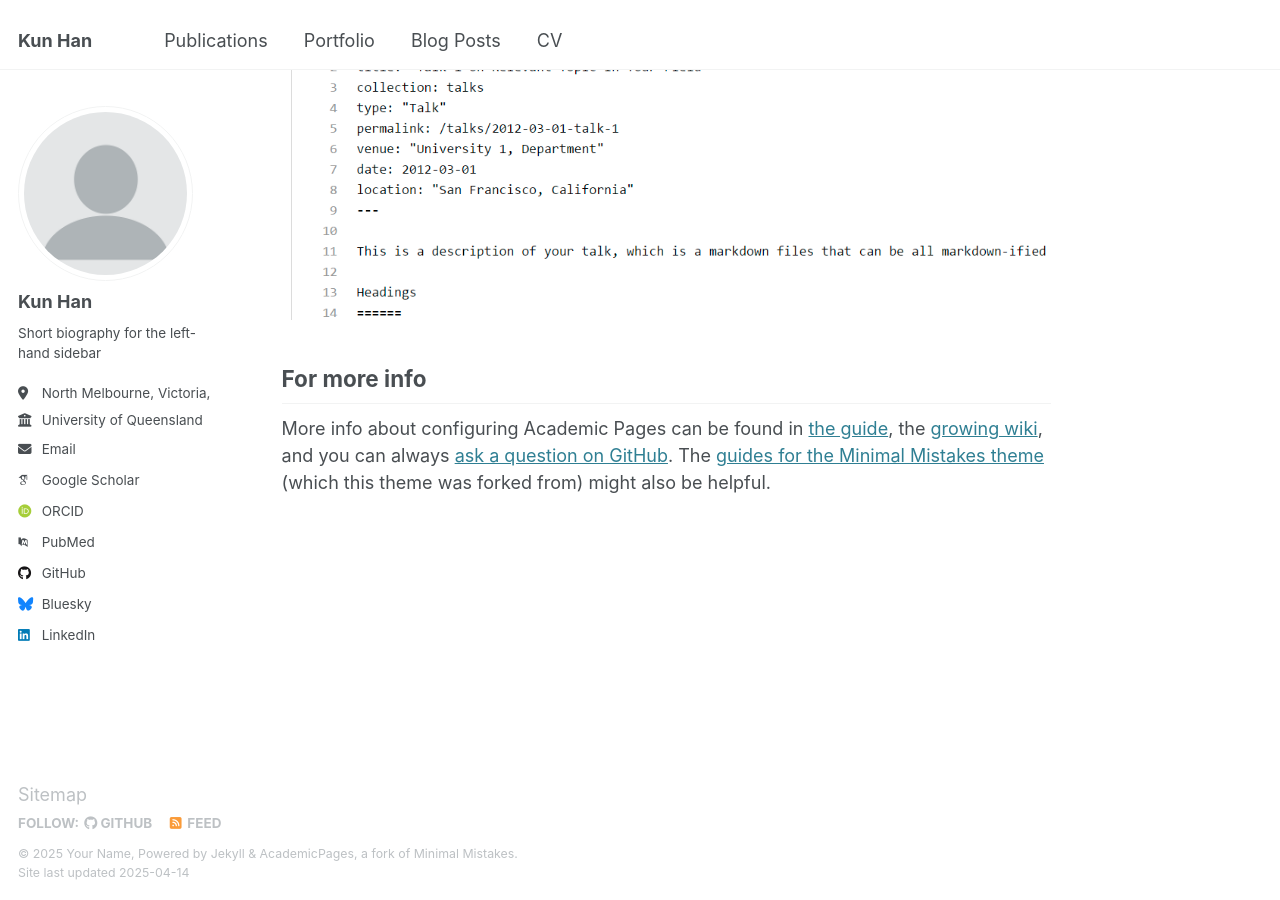
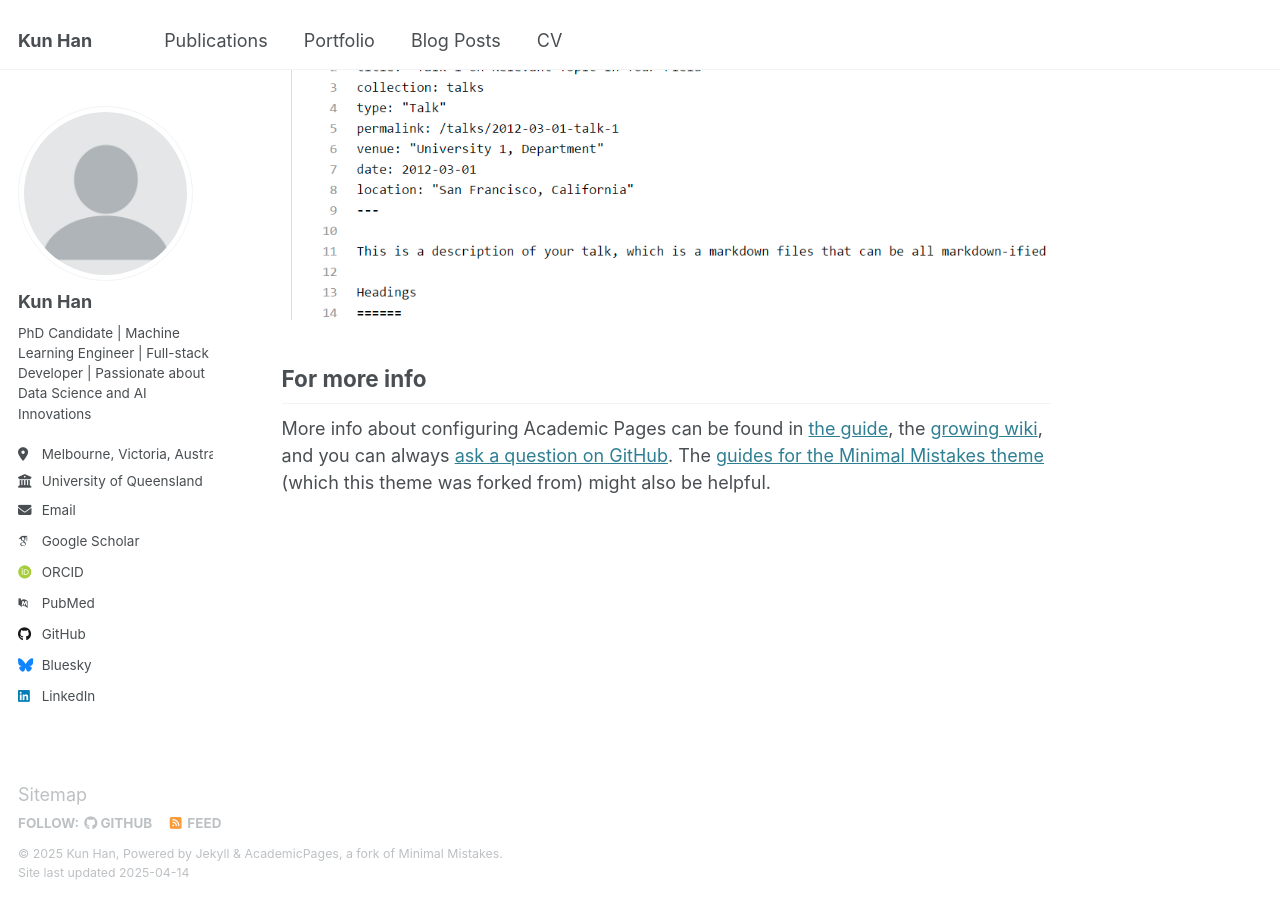
Before and after one commit to Evan-Kun/Evan-Kun.github.io, a Jekyll site: the page built from _pages/about.md, in a window 1280 px wide and 900 px high, scrolled down 2642 px. Built offline with Jekyll 4.4.1, drawn with Linux system fonts in a browser that asks for light colours; some web fonts are replaced.

Commit message:
Update _config.yml

```diff
--- a/_config.yml
+++ b/_config.yml
@@ -11,8 +11,8 @@ locale                   : "en-US"
 site_theme               : "default"
 title                    : "Kun Han"
 title_separator          : "-"
-name                     : &name "Your Name"
-description              : &description "personal description"
+name                     : &name "Kun Han"
+description              : &description "PhD candidate at University of Queensland"
 url                      : https://Evan-Kun.github.io # the base hostname & protocol for your site e.g. "https://[your GitHub username].github.io"
 baseurl                  : "" # the subpath of your site, e.g. "/blog"
 repository               : "Evan-Kun/Evan-Kun.github.io"
@@ -25,15 +25,15 @@ author:
   avatar           : "profile.png"
   name             : "Kun Han"
   pronouns         : # he/him"
-  bio              : "Short biography for the left-hand sidebar"
-  location         : "North Melbourne, Victoria, Australia"
+  bio              : "PhD Candidate | Machine Learning Engineer | Full-stack Developer | Passionate about Data Science and AI Innovations"
+  location         : "Melbourne, Victoria, Australia"
   employer         : "University of Queensland"
   uri              : # URL
   email            : "kun.han@uq.edu.au"
 
   # Academic websites
   arxiv            : # URL - Update with the correct link to your profile
-  googlescholar    : "https://scholar.google.com/citations?user=PS_CX0AAAAAJ"
+  googlescholar    : "https://scholar.google.com.au/citations?user=2rlwIVYAAAAJ&hl=en"
   impactstory      : # URL
   orcid            : "http://orcid.org/yourorcidurl"
   semantic         : # URL
@@ -45,7 +45,7 @@ author:
   bitbucket        : # Username - Update with your username on the site
   codepen          : # Username
   dribbble         : # Username
-  github           : "academicpages"
+  github           : "Evan-Kun"
   kaggle           : # Username
   stackoverflow    : # User number or user number and name (i.e., use "1" or "1/jeff-atwood")
 
```
